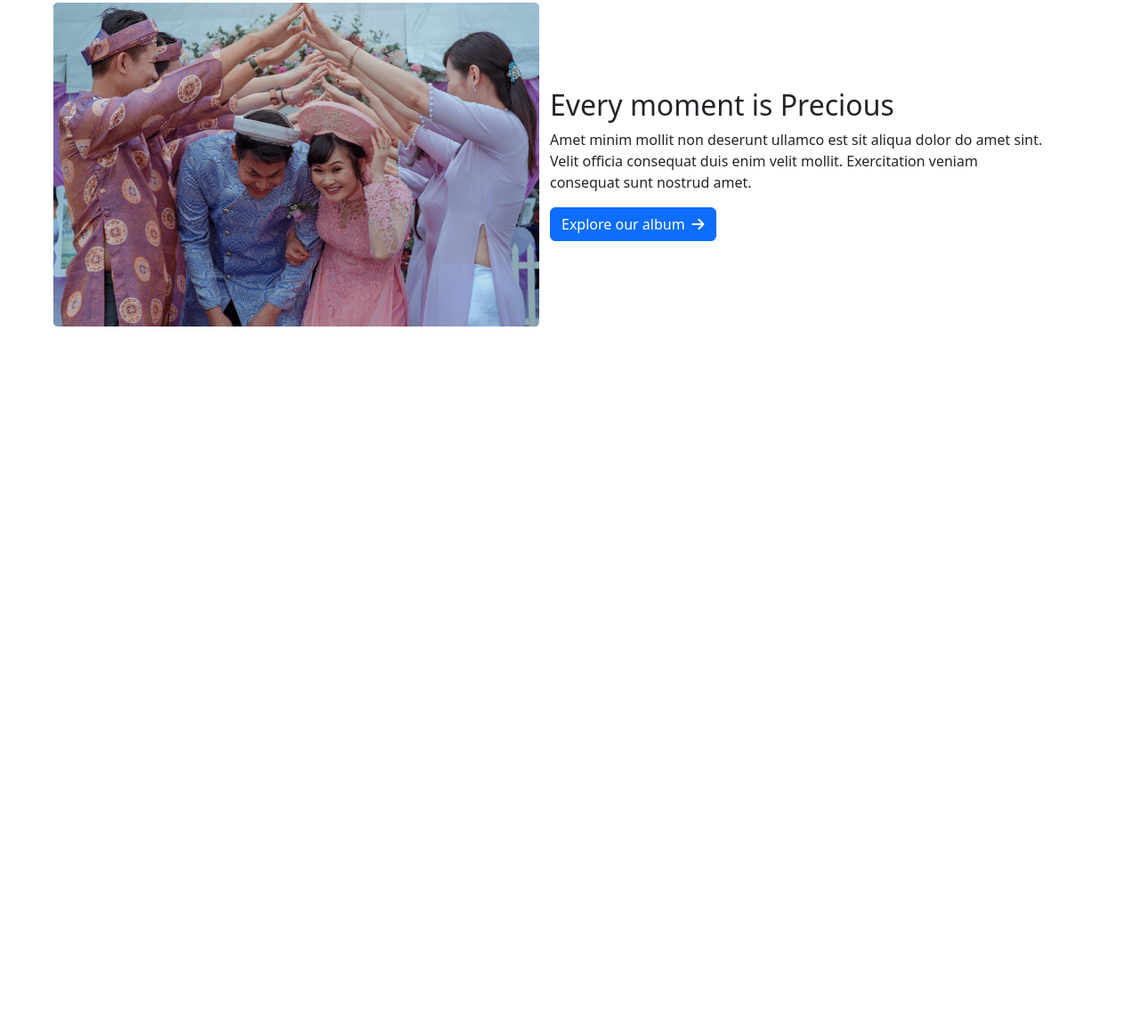
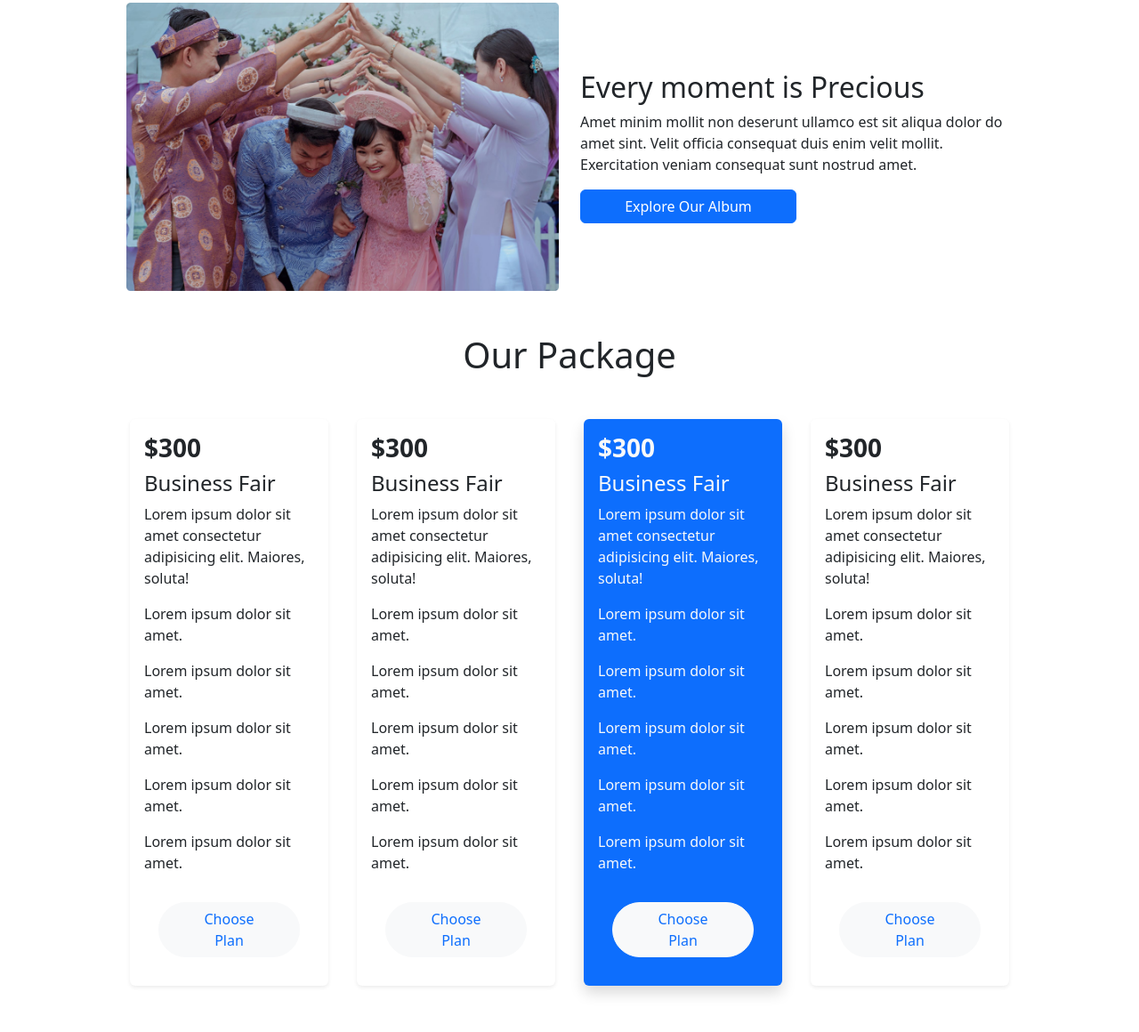
Before and after one commit to MdRahi99/Convention-Center, a plain HTML site: page index.html in a window 1280 px wide. Shown: the part 638-1798 px from the top of the page at 89% size. Before the commit the page ends 1053 px from the top, so only its background shows below. Drawn offline with nearby package versions, Linux system fonts and the light colour scheme.

Commit message:
half done

```diff
--- a/index.html
+++ b/index.html
@@ -47,11 +47,10 @@
           <button type="button" data-bs-target="#carouselExampleCaptions" data-bs-slide-to="3" aria-label="Slide 4"></button>
         </div>
 
-
         <div class="carousel-inner">
           <div class="carousel-item active">
             <img src="./images/banner.png" class="d-block w-100" alt="...">
-            <div class="carousel-caption">
+            <div class="carousel-caption mb-lg-5 mb-md-5 mb-0">
               <h3>The perfect venue for your
                 next event</h3>
               <p>Amet minim mollit non deserunt ullamco est sit aliqua dolor do amet sint. Velit officia consequat duis enim velit </p>
@@ -103,17 +102,84 @@
     <!-- Home -->
 
     <!-- Album -->
-      <div class="album container d-flex flex-lg-row flex-md-row flex-column-reverse flex-sm-column-reverse align-items-center m-5">
-          <div class="album-img w-50">
+    <div class="container">
+      <div class="row m-lg-5 m-md-5 m-sm-0">
+        <div class="col-lg-6 col-md-6 col-sm-12 my-lg-0 my-md-0 my-3">
           <img class="img-fluid" src="./images/wedding.png" alt="">
         </div>
-          <div class="album-content w-50">
+
+        <div class="col-lg-6 col-md-6 col-sm-12 d-flex align-items-center">
+          <div>
             <h2>Every moment is Precious </h2>
             <p>Amet minim mollit non deserunt ullamco est sit aliqua dolor do amet sint. Velit officia consequat duis enim velit mollit. Exercitation veniam consequat sunt nostrud amet.</p>
-              <a href="" class="btn btn-primary">Explore our album<i class="fa-solid fa-arrow-right ps-2"></i></a>
+            <div class="btn btn-primary d-flex w-50 justify-content-center m-lg-0 m-md-0 m-auto">
+              Explore Our Album
+            </div>
+          </div>
+        </div>
       </div>
     </div>
     <!-- Album -->
+
+    <!-- Package -->
+    <div class="container">
+      <h1 class="text-center mt-5">Our Package</h1>
+      <div class="row m-5 row-lg-cols-4 row-md-cols-4 row-cols-12">
+        <div class="col mx-3 shadow-sm p-3 mb-5 bg-body rounded d-flex flex-column">
+          <h3 class="fw-bold">$300</h3>
+          <h4>Business Fair</h4>
+          <p>Lorem ipsum dolor sit amet consectetur adipisicing elit. Maiores, soluta!</p>
+          <p>Lorem ipsum dolor sit amet.</p>
+          <p>Lorem ipsum dolor sit amet.</p>
+          <p>Lorem ipsum dolor sit amet.</p>
+          <p>Lorem ipsum dolor sit amet.</p>
+          <p>Lorem ipsum dolor sit amet.</p>
+          <div class="btn btn-light text-primary rounded-5 px-5 m-3">
+            Choose Plan
+          </div>
+        </div>
+        <div class="col mx-3 shadow-sm p-3 mb-5 bg-body rounded d-flex flex-column">
+          <h3 class="fw-bold">$300</h3>
+          <h4>Business Fair</h4>
+          <p>Lorem ipsum dolor sit amet consectetur adipisicing elit. Maiores, soluta!</p>
+          <p>Lorem ipsum dolor sit amet.</p>
+          <p>Lorem ipsum dolor sit amet.</p>
+          <p>Lorem ipsum dolor sit amet.</p>
+          <p>Lorem ipsum dolor sit amet.</p>
+          <p>Lorem ipsum dolor sit amet.</p>
+          <div class="btn btn-light text-primary rounded-5 px-5 m-3">
+            Choose Plan
+          </div>
+        </div>
+        <div class="col mx-3 shadow p-3 mb-5 bg-primary rounded text-light d-flex flex-column">
+          <h3 class="fw-bold">$300</h3>
+          <h4>Business Fair</h4>
+          <p>Lorem ipsum dolor sit amet consectetur adipisicing elit. Maiores, soluta!</p>
+          <p>Lorem ipsum dolor sit amet.</p>
+          <p>Lorem ipsum dolor sit amet.</p>
+          <p>Lorem ipsum dolor sit amet.</p>
+          <p>Lorem ipsum dolor sit amet.</p>
+          <p>Lorem ipsum dolor sit amet.</p>
+          <div class="btn btn-light text-primary rounded-5 px-5 m-3">
+            Choose Plan
+          </div>
+        </div>
+        <div class="col mx-3 shadow-sm p-3 mb-5 bg-body rounded d-flex flex-column">
+          <h3 class="fw-bold">$300</h3>
+          <h4>Business Fair</h4>
+          <p>Lorem ipsum dolor sit amet consectetur adipisicing elit. Maiores, soluta!</p>
+          <p>Lorem ipsum dolor sit amet.</p>
+          <p>Lorem ipsum dolor sit amet.</p>
+          <p>Lorem ipsum dolor sit amet.</p>
+          <p>Lorem ipsum dolor sit amet.</p>
+          <p>Lorem ipsum dolor sit amet.</p>
+          <div class="btn btn-light text-primary rounded-5 px-5 m-3">
+            Choose Plan
+          </div>
+        </div>
+      </div>
+    </div>
+    <!-- Package -->
 
     <script src="https://kit.fontawesome.com/275d661fd1.js" crossorigin="anonymous"></script>
     <script src="https://cdn.jsdelivr.net/npm/bootstrap@5.2.0/dist/js/bootstrap.bundle.min.js" integrity="sha384-A3rJD856KowSb7dwlZdYEkO39Gagi7vIsF0jrRAoQmDKKtQBHUuLZ9AsSv4jD4Xa" crossorigin="anonymous"></script>
```
Lines whose indentation alone changed are shown as unchanged.
